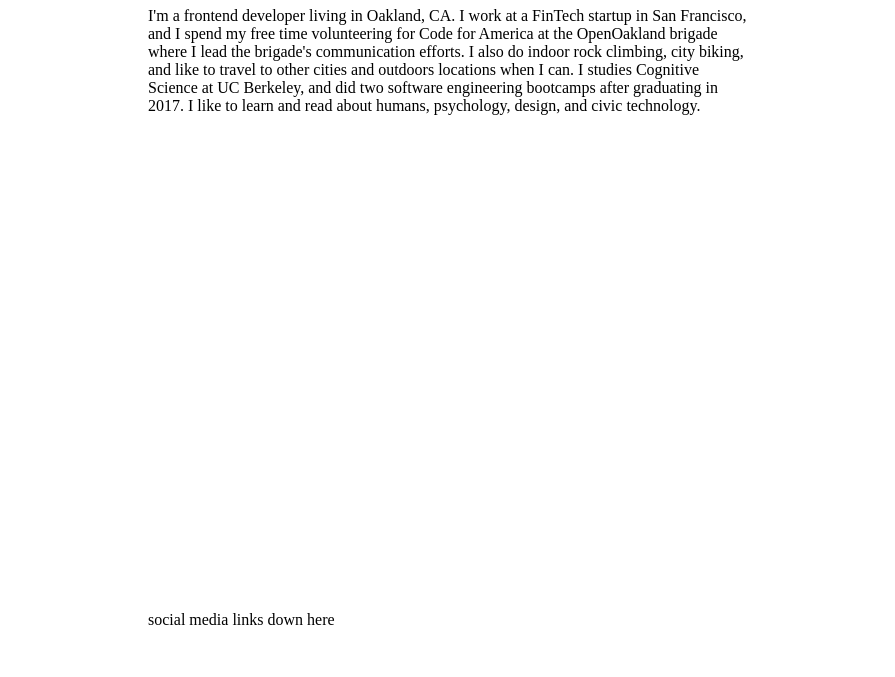
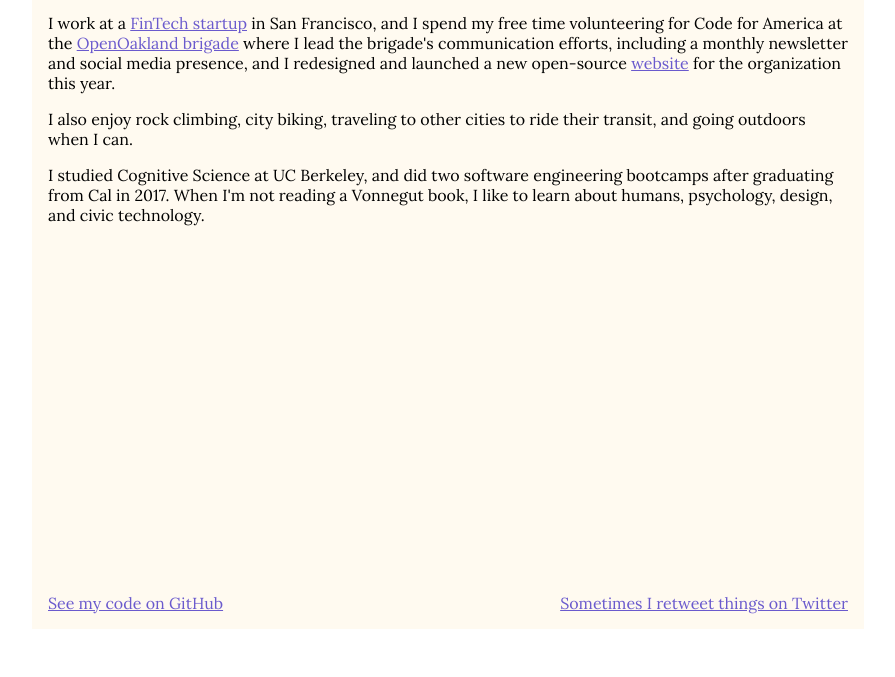
Before and after one commit to anlawyer/alisoncodes, a Gatsby site: page / in a window 1280 px wide. Shown: the part 139-816 px from the top of the page, without its empty margins (192-1087 px from the left). Built offline with nearby package versions, Linux system fonts and the light colour scheme; Gatsby itself is replaced by a stand-in of ours.

Commit message:
Update content, styles

```diff
--- a/gatsby-config.js
+++ b/gatsby-config.js
@@ -1,8 +1,18 @@
 module.exports = {
   siteMetadata: {
-    title: `Alison Codes . Com`,
+    title: `alison codes dot com`,
     siteUrl: `http://www.alisoncodes.com`,
     description: `Alison's personal website.`
   },
-  plugins: [`gatsby-plugin-styled-components`]
+  plugins: [
+    `gatsby-plugin-styled-components`,
+    {
+      resolve: "gatsby-plugin-web-font-loader",
+      options: {
+        google: {
+          families: ["Open Sans", "Lato", "Lora"]
+        }
+      }
+    }
+  ]
 };
--- a/src/components/Footer.js
+++ b/src/components/Footer.js
@@ -1,8 +1,33 @@
 import React, { Component } from "react";
+
+import styled from "styled-components";
+
+const FooterContainer = styled.div`
+  display: flex;
+  justify-content: space-between;
+`;
 
 class Footer extends Component {
   render() {
-    return <div>social media links down here</div>;
+    return (
+      <FooterContainer>
+        <a
+          rel="noopener noreferrer"
+          target="_blank"
+          href="https://github.com/anlawyer"
+        >
+          See my code on GitHub
+        </a>
+        <br />
+        <a
+          rel="noopener noreferrer"
+          target="_blank"
+          href="https://twitter.com/alison_lawyer"
+        >
+          Sometimes I retweet things on Twitter
+        </a>
+      </FooterContainer>
+    );
   }
 }
 
--- a/src/components/Header.js
+++ b/src/components/Header.js
@@ -2,7 +2,7 @@
 
 class Header extends Component {
   render() {
-    return <div>navigation up here</div>;
+    return <div />;
   }
 }
 
--- a/src/components/Layout.js
+++ b/src/components/Layout.js
@@ -5,11 +5,17 @@
 import styled from "styled-components";
 
 const Container = styled.div`
-  margin: 3rem auto;
-  max-width: 600px;
+  margin: 1rem auto;
+  max-width: 800px;
+  padding: 1rem;
   display: flex;
   flex-direction: column;
   min-height: 90vh;
+  background-color: floralwhite;
+  font-family: "Lora", serif;
+  a {
+    color: slateblue;
+  }
 `;
 
 const Content = styled.div`
--- a/src/pages/index.js
+++ b/src/pages/index.js
@@ -6,14 +6,52 @@
     return (
       <Layout>
         <h1>Hi, I'm Alison and this is my website.</h1>
-        I'm a frontend developer living in Oakland, CA. I work at a FinTech
-        startup in San Francisco, and I spend my free time volunteering for Code
-        for America at the OpenOakland brigade where I lead the brigade's
-        communication efforts. I also do indoor rock climbing, city biking, and
-        like to travel to other cities and outdoors locations when I can. I
-        studies Cognitive Science at UC Berkeley, and did two software
-        engineering bootcamps after graduating in 2017. I like to learn and read
-        about humans, psychology, design, and civic technology.
+        <p>
+          I'm a frontend developer living in Oakland, CA.{" "}
+          <span role="img" aria-label="sunny emoji">
+            ☀️
+          </span>
+        </p>
+        <p>
+          I work at a{" "}
+          <a
+            target="_blank"
+            rel="noopener noreferrer"
+            href="https://bentoforbusiness.com"
+          >
+            FinTech startup
+          </a>{" "}
+          in San Francisco, and I spend my free time volunteering for Code for
+          America at the{" "}
+          <a
+            target="_blank"
+            rel="noopener noreferrer"
+            href="https://openoakland.org"
+          >
+            OpenOakland brigade
+          </a>{" "}
+          where I lead the brigade's communication efforts, including a monthly
+          newsletter and social media presence, and I redesigned and launched a
+          new open-source{" "}
+          <a
+            target="_blank"
+            rel="noopener noreferrer"
+            href="https://github.com/openoakland/openoakland.org"
+          >
+            website
+          </a>{" "}
+          for the organization this year.
+        </p>
+        <p>
+          I also enjoy rock climbing, city biking, traveling to other cities to
+          ride their transit, and going outdoors when I can.
+        </p>
+        <p>
+          I studied Cognitive Science at UC Berkeley, and did two software
+          engineering bootcamps after graduating from Cal in 2017. When I'm not
+          reading a Vonnegut book, I like to learn about humans, psychology,
+          design, and civic technology.
+        </p>
       </Layout>
     );
   }
```
Also changed, not shown: package.json (+7 -6 lines), 1 other file.
